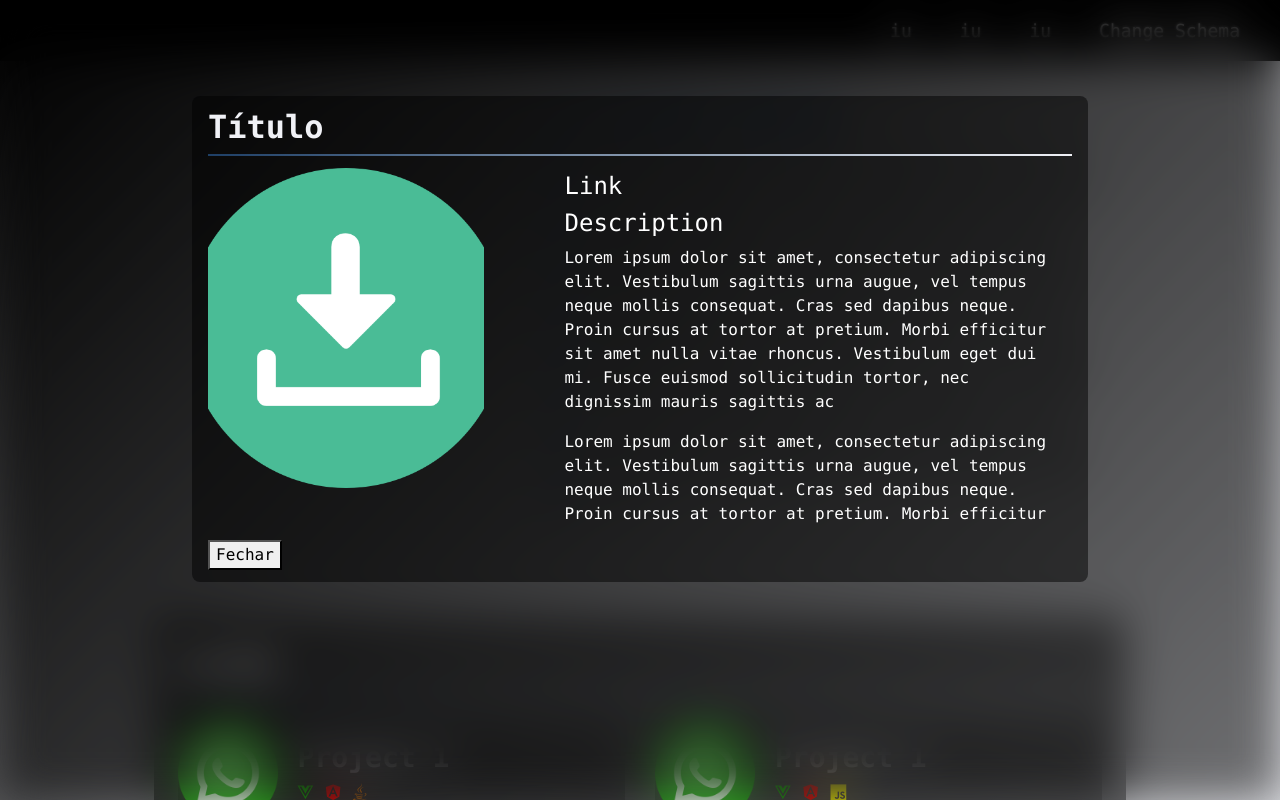
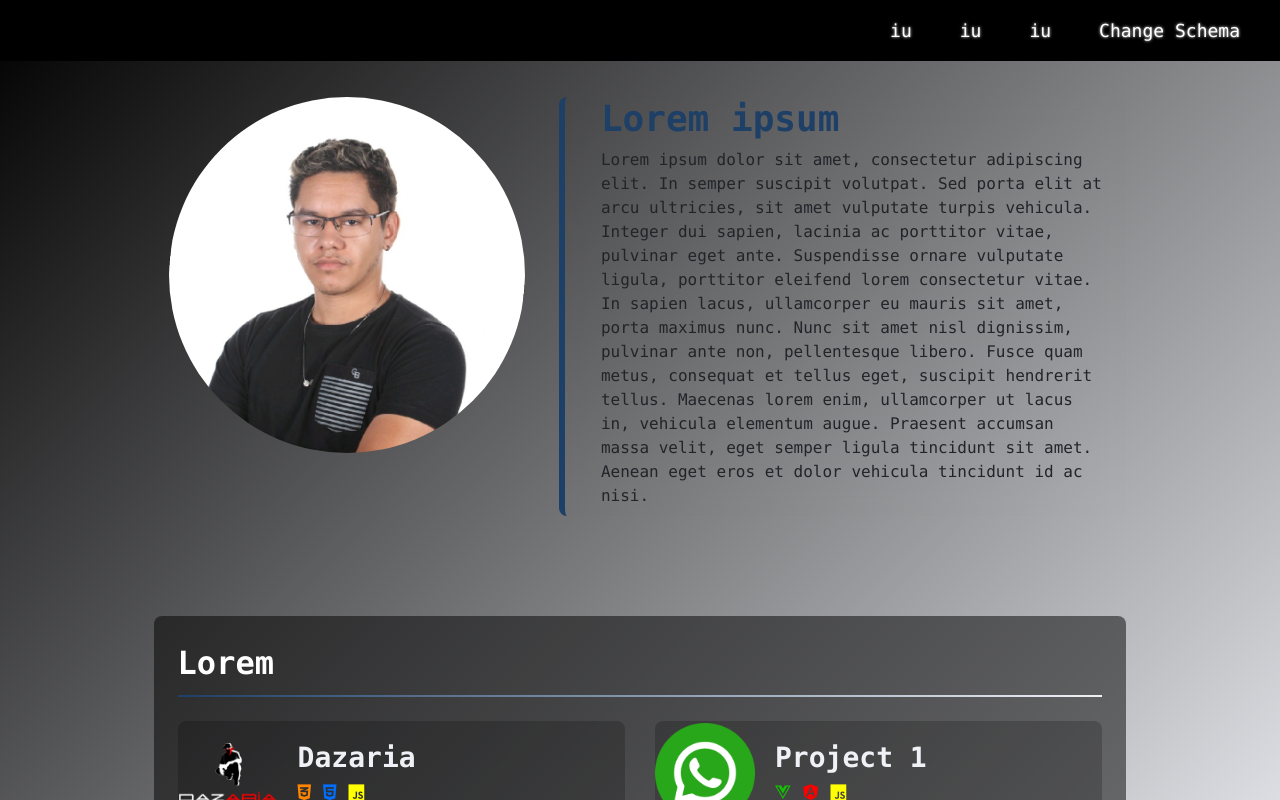
Before and after one commit to GabrielCunha6403/portfolio, an Angular app: page /home in a window 1280 px wide. Shown: the top 800 px of the page. Built offline with nearby package versions, Linux system fonts and the light colour scheme.

Commit message:
chamada do component modal

```diff
--- a/src/app/components/card/card.component.ts
+++ b/src/app/components/card/card.component.ts
@@ -29,6 +29,10 @@ export class CardComponent implements OnInit {
         return "fab fa-java color-orange";
       case "JAVASCRIPT":
         return "fab fa-js color-yellow";
+      case "HTML":
+        return "fab fa-html5 color-blue";
+      case "CSS":
+        return "fab fa-css3-alt color-orange";
     }
   }
 
--- a/src/app/components/modal/modal.component.css
+++ b/src/app/components/modal/modal.component.css
@@ -32,7 +32,7 @@
   width: 50%;
   background-position: center;
   background-repeat: no-repeat;
-  background-size: cover;
+  background-size: contain;
 }
 .modal-body-info {
   display: flex;
@@ -54,6 +54,11 @@
   position: sticky;
   bottom: 0;
 }
+.modal-sub button {
+  background: none;
+  border: none;
+  color: var(--colorPrimary);
+}
 .line-divider {
   display: flex;
   width: 100%;
--- a/src/app/components/modal/modal.component.html
+++ b/src/app/components/modal/modal.component.html
@@ -1,9 +1,9 @@
-<div class="background-modal">
+<div class="background-modal" [ngClass]="visible ? 'd-flex' : 'd-none'">
   <div class="modal-container">
-    <h2>Título</h2>
+    <h2>{{ project?.title }}</h2>
     <span class="line-divider"></span>
     <div class="modal-body-content">
-      <div class="modal-body-image" style="background-image: url(../../../assets/imgs/download-icon.png);"></div>
+      <div class="modal-body-image" style="background-image: url({{project?.urlImage}});"></div>
       <div class="modal-body-info">
         <section>
           <h4>Link</h4>
@@ -21,7 +21,7 @@
       </div>
     </div>
     <div class="modal-sub">
-      <button>Fechar</button>
+      <button (click)="closeModal()">Fechar</button>
     </div>
   </div>
 </div>
--- a/src/app/components/modal/modal.component.ts
+++ b/src/app/components/modal/modal.component.ts
@@ -1,4 +1,4 @@
-import { Component, Input, OnInit } from '@angular/core';
+import { Component, EventEmitter, Input, OnInit, Output } from '@angular/core';
 import { ProjectDetail } from 'src/app/models/project';
 
 @Component({
@@ -9,10 +9,16 @@ import { ProjectDetail } from 'src/app/models/project';
 export class ModalComponent implements OnInit {
 
   @Input() project: ProjectDetail;
+  @Input() visible: boolean;
+  @Output() close = new EventEmitter();
 
   constructor() { }
 
   ngOnInit(): void {
   }
 
+  closeModal() {
+    this.close.emit(false);
+  }
+
 }
--- a/src/app/pages/home/home.component.css
+++ b/src/app/pages/home/home.component.css
@@ -1,5 +1,5 @@
 .perfil-image {
-  /* background-image: url(../../../assets/imgs/perfil.jpg); */
+  background-image: url(../../../assets/imgs/perfil.jpg);
   background-position: center;
   background-repeat: no-repeat;
   background-size: cover;
--- a/src/app/pages/home/home.component.html
+++ b/src/app/pages/home/home.component.html
@@ -39,9 +39,9 @@
       <h2>Lorem</h2>
       <span class="line-divider"></span>
       <div class="row">
-        <app-card class="col-md-6" *ngFor="let project of projects" [project]="project"></app-card>
+        <app-card class="col-md-6" *ngFor="let project of projects; let i = index" [project]="project" (click)="openModal(i)"></app-card>
       </div>
     </div>
   </section>
 </div>
-<app-modal></app-modal>
+<app-modal [visible]="isModalVisible" [project]="projectView" (close)="closeModal($event)"></app-modal>
--- a/src/app/pages/home/home.component.ts
+++ b/src/app/pages/home/home.component.ts
@@ -1,5 +1,5 @@
 import { Component, OnInit } from '@angular/core';
-import { Project } from 'src/app/models/project';
+import { Project, ProjectDetail } from 'src/app/models/project';
 import * as data from '../../../assets/data/data.json';
 
 @Component({
@@ -9,13 +9,24 @@ import * as data from '../../../assets/data/data.json';
 })
 export class HomeComponent implements OnInit {
 
-  projects: Project[] = []
+  projects: ProjectDetail[] = []
+  isModalVisible: boolean = false;
+  projectView: ProjectDetail = null;
 
   constructor() {
-    this.projects = data.projects as Project[];
+    this.projects = data.projects as ProjectDetail[];
   }
 
   ngOnInit(): void {
   }
 
+  openModal(index: number) {
+    this.projectView = this.projects[index]
+    this.isModalVisible = true;
+  }
+
+  closeModal(ev) {
+    this.isModalVisible = ev.target;
+  }
+
 }
--- a/src/assets/data/data.json
+++ b/src/assets/data/data.json
@@ -1,9 +1,9 @@
 {
   "projects": [
     {
-      "title": "Project 1",
-      "topics": ["vue", "angular", "java"],
-      "urlImage": "../../../assets/imgs/whatsapp-icon.png",
+      "title": "Dazaria",
+      "topics": ["css", "html", "javascript"],
+      "urlImage": "../../../assets/imgs/dazaria-logo.png",
       "idProject": 2
     },
     {
```
Also changed, not shown: src/assets/imgs/dazaria-logo.png (added).
